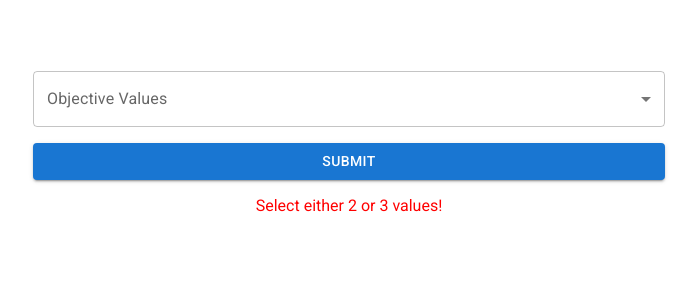
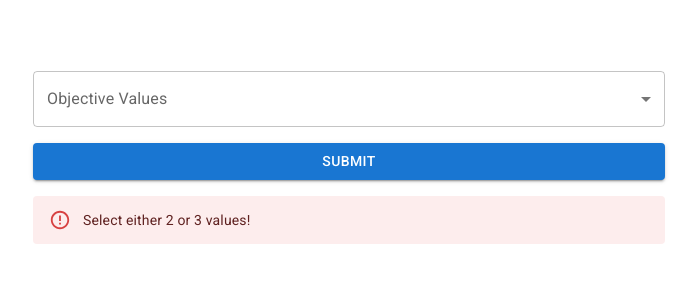
Before and after one commit to leonardKleber/react-optimization-frontend, a React (Create React App) app in the folder react/: page / in a window 1280 px wide. Both pictures are taken after a click on the button "SUBMIT". Shown: the top 300 px of the page, without its empty margins (291-988 px from the left). Built offline with nearby package versions, Linux system fonts and the light colour scheme.

Commit message:
Add custom error message component

```diff
--- a/react/src/App.js
+++ b/react/src/App.js
@@ -4,6 +4,7 @@ import EvaluationView from "./components/evaluation_view/EvaluationView";
 function App() {
   return (
     <EvaluationView/>
+    //<SettingsView/>
   )
 }
 
--- /dev/null
+++ b/react/src/components/ErrorMessage.jsx
@@ -0,0 +1,24 @@
+import React from 'react';
+
+import Alert from '@mui/material/Alert';
+
+function ErrorMessage({visible, message}) {
+  if(visible === true) {
+    return (
+      <React.Fragment>
+        <Alert
+          severity="error"
+        >
+          {message}
+        </Alert>
+      </React.Fragment>
+    )
+  } else {
+    return (
+      <React.Fragment>
+      </React.Fragment>
+    )
+  }
+}
+
+export default ErrorMessage;
--- a/react/src/components/evaluation_view/EvaluationView.jsx
+++ b/react/src/components/evaluation_view/EvaluationView.jsx
@@ -10,6 +10,7 @@ import FormControl from '@mui/material/FormControl';
 import OutlinedInput from '@mui/material/OutlinedInput';
 
 import ScatterChart from './ScatterChart';
+import ErrorMessage from '../ErrorMessage';
 
 const OBJECTIVE_VALUES = [
   {val: 0, text: 'Makespan'},
@@ -23,7 +24,8 @@ const WRONG_NUMBER_OF_VALUES_ERROR = 'Select either 2 or 3 values!';
 function EvaluationView(props) {
   const [selectedValues, setSelectedValues] = useState([]);
   const [submittedValues, setSubmittedValues] = useState([]);
-  const [valuesError, setValuesError] = useState('');
+  const [valuesErrorMsg, setValuesErrorMsg] = useState('');
+  const [renderErrorMsg, setRenderErrorMsg] = useState(false);
 
   function handleValueInput(event) {
     const {target: { value }} = event;
@@ -34,11 +36,13 @@ function EvaluationView(props) {
 
   function submit_values() {
     if(selectedValues.length === 2 || selectedValues.length === 3) {
-      setValuesError('');
+      setValuesErrorMsg('');
+      setRenderErrorMsg(false);
       setSubmittedValues(selectedValues);
     } else {
       setSubmittedValues([]);
-      setValuesError(WRONG_NUMBER_OF_VALUES_ERROR);
+      setValuesErrorMsg(WRONG_NUMBER_OF_VALUES_ERROR);
+      setRenderErrorMsg(true);
     }
   }
 
@@ -88,15 +92,10 @@ function EvaluationView(props) {
             >
               Submit
             </Button>
-            <div
-              align="center"
-              style={{
-                color: "#FF0000",
-                fontFamily: "Roboto",
-              }}
-            >
-              {valuesError}
-            </div>
+            <ErrorMessage
+              visible={renderErrorMsg}
+              message={valuesErrorMsg}
+            />
           </Stack>
         </Box>
       </React.Fragment>
--- a/react/src/components/settings_view/SettingsView.jsx
+++ b/react/src/components/settings_view/SettingsView.jsx
@@ -9,6 +9,7 @@ import TextField from '@mui/material/TextField';
 import StringField from "./StringField.jsx";
 import NumericField from "./NumericField.jsx";
 import SelectorField from "./SelectorField.jsx";
+import ErrorMessage from '../ErrorMessage.jsx';
 
 const API_BASE_URL = 'http://127.0.0.1:8000';
 const ERROR_WRONG_UID = 'There is no settings form for this UID.';
@@ -16,6 +17,7 @@ const ERROR_WRONG_UID = 'There is no settings form for this UID.';
 function SettingsView(props) {
   const [validUid, setValidUid] = useState(false);
   const [uidErrorMessage, setUidErrorMessage] = useState('');
+  const [renderErrorMsg, setRenderErrorMsg] = useState(false);
   const [settingsForm, setSettingsForm] = useState({});
 
   // Handles the submission of the UID input form.
@@ -25,6 +27,7 @@ function SettingsView(props) {
     axios.post(API_BASE_URL + '/provide_settings_form', {uid: current_uid}).then((response) => {
       if(response.data.valid === false) {
         setUidErrorMessage(ERROR_WRONG_UID);
+        setRenderErrorMsg(true);
       }
       setSettingsForm(response.data.settings);
       setValidUid(response.data.valid);
@@ -70,15 +73,10 @@ function SettingsView(props) {
             >
               Submit
             </Button>
-            <div
-              align="center"
-              style={{
-                color: "#FF0000",
-                fontFamily: "Roboto"
-              }}
-            >
-              {uidErrorMessage}
-            </div>
+            <ErrorMessage
+              visible={renderErrorMsg}
+              message={uidErrorMessage}
+            />
           </Stack>
         </Box>
       </React.Fragment>
```
